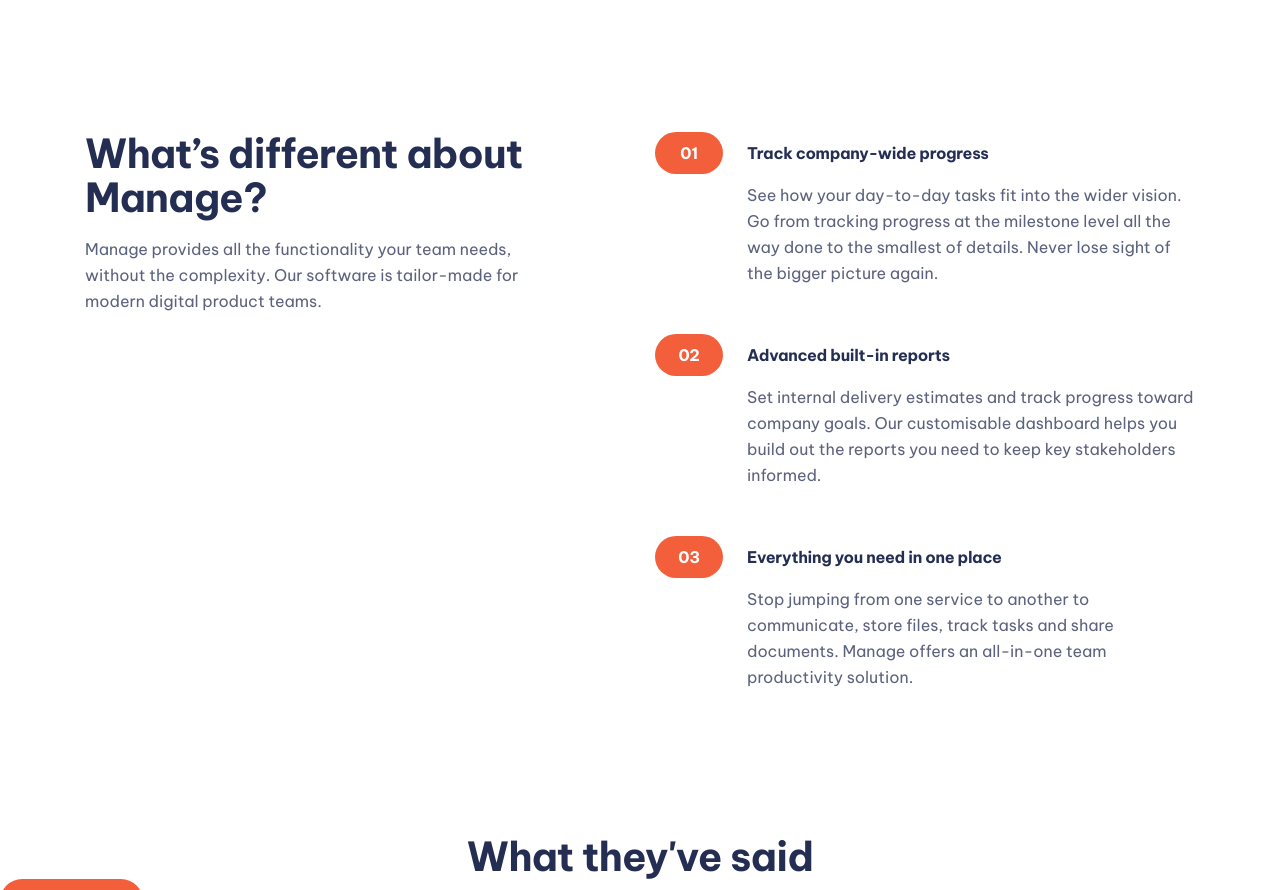
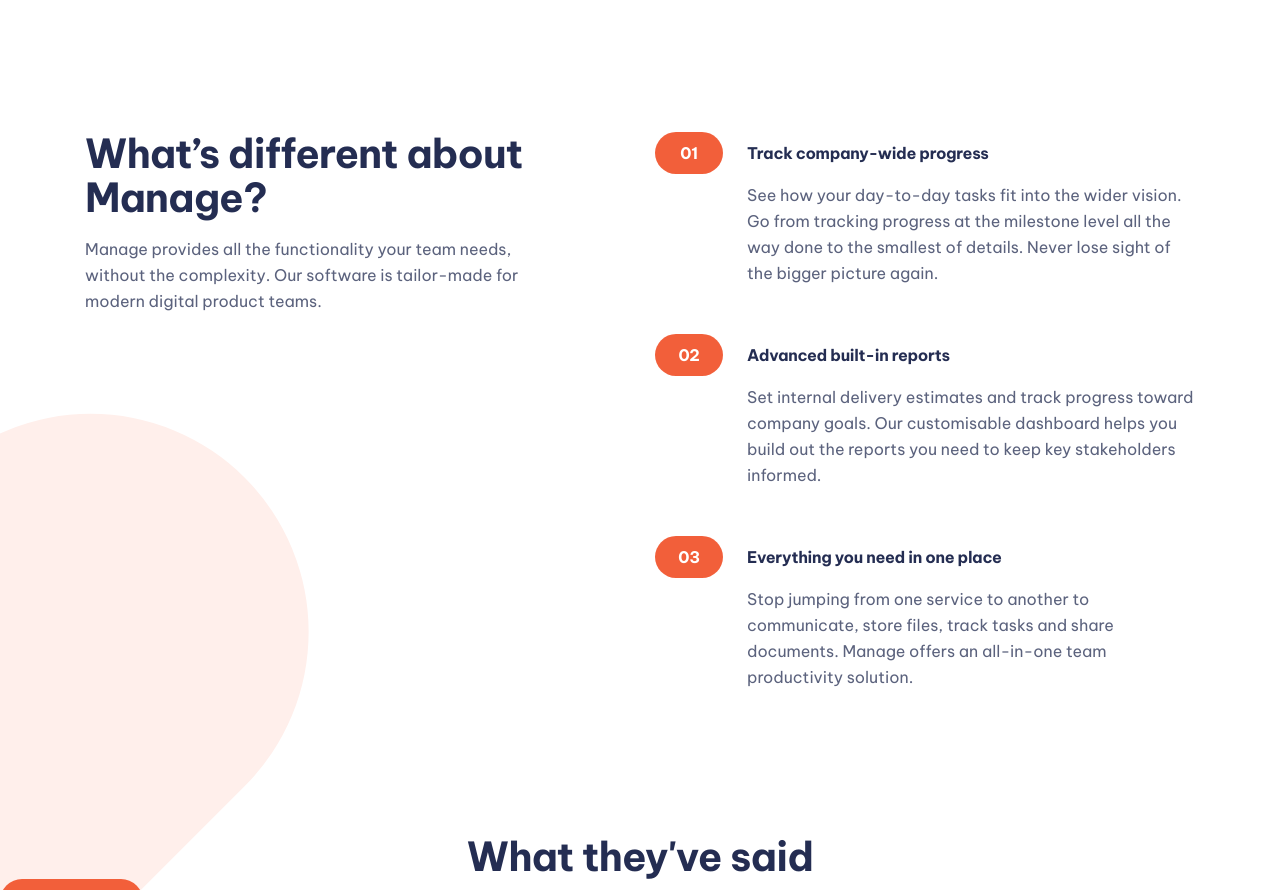
Before and after one commit to karolbanat/manage-landing-page, a website built with Vite: page index.html in a window 1280 px wide. Shown: the part 700-1590 px from the top of the page. Built offline with nearby package versions, Linux system fonts and the light colour scheme; files whose address does not match are found by name.

Commit message:
Features section bg pattern

```diff
--- a/index.html
+++ b/index.html
@@ -96,7 +96,7 @@
             </section>
 
             <section aria-labelledby="whats-different-heading"
-                     class="different">
+                     class="different | bg-pattern bg-pattern--different">
                 <div class="container"
                      style="--padding-inline: 1.6rem">
                     <div class="flex-double-columns">
--- a/src/style.css
+++ b/src/style.css
@@ -476,6 +476,13 @@
 	height: 74.2rem;
 }
 
+.bg-pattern--different::after {
+	top: -35rem;
+	right: -10rem;
+	width: 17rem;
+	height: 37.8rem;
+}
+
 @media only screen and (min-width: 36em) {
 	.bg-pattern--hero::after {
 		bottom: 0;
@@ -485,6 +492,15 @@
 	}
 }
 
+@media only screen and (min-width: 50em) {
+	.bg-pattern--different::after {
+		top: 20rem;
+		right: auto;
+		left: -32.5rem;
+		width: 43.6rem;
+		height: 99.5rem;
+	}
+}
 /* --- text */
 .text-neutral-100 {
 	color: var(--clr-neutral-100);
```
